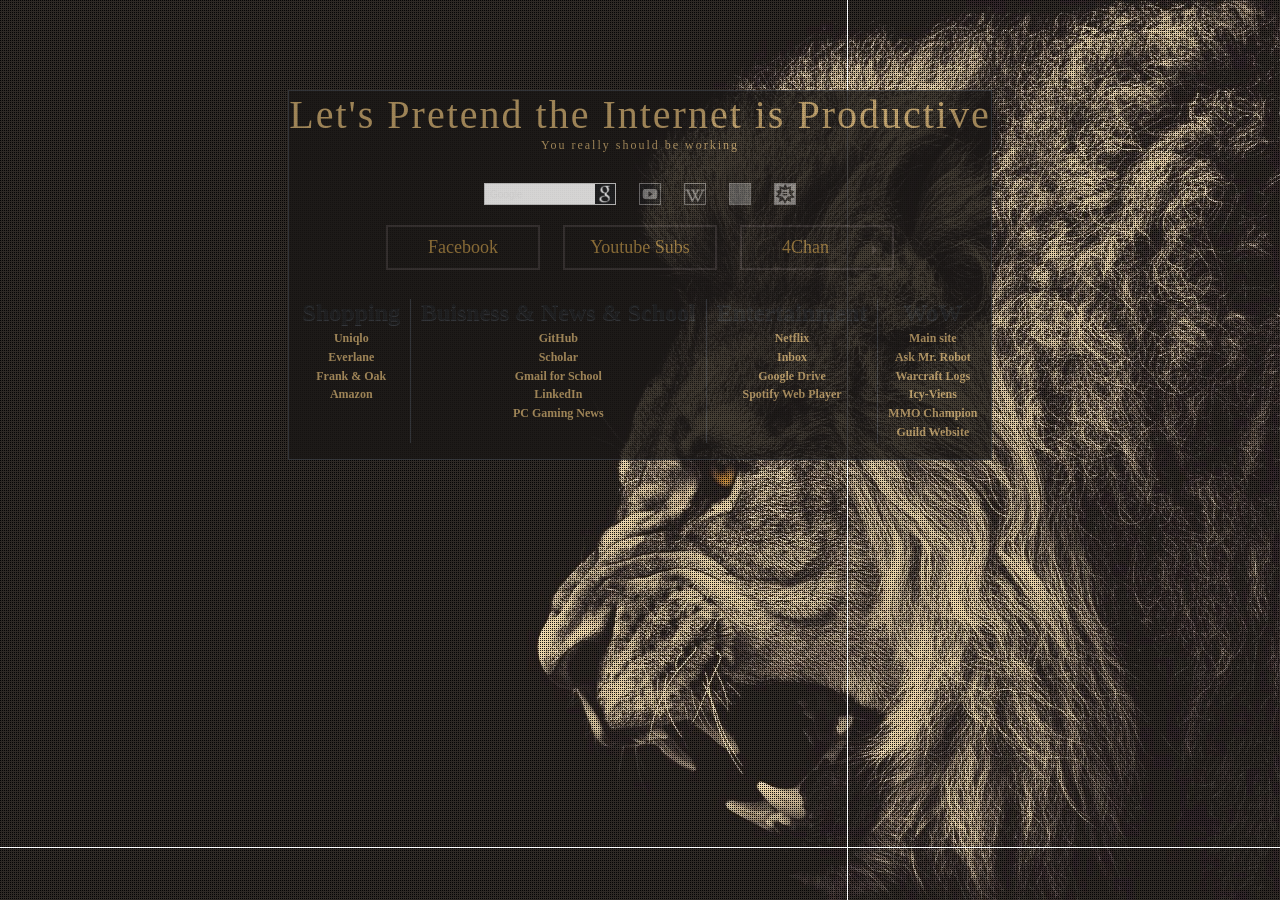
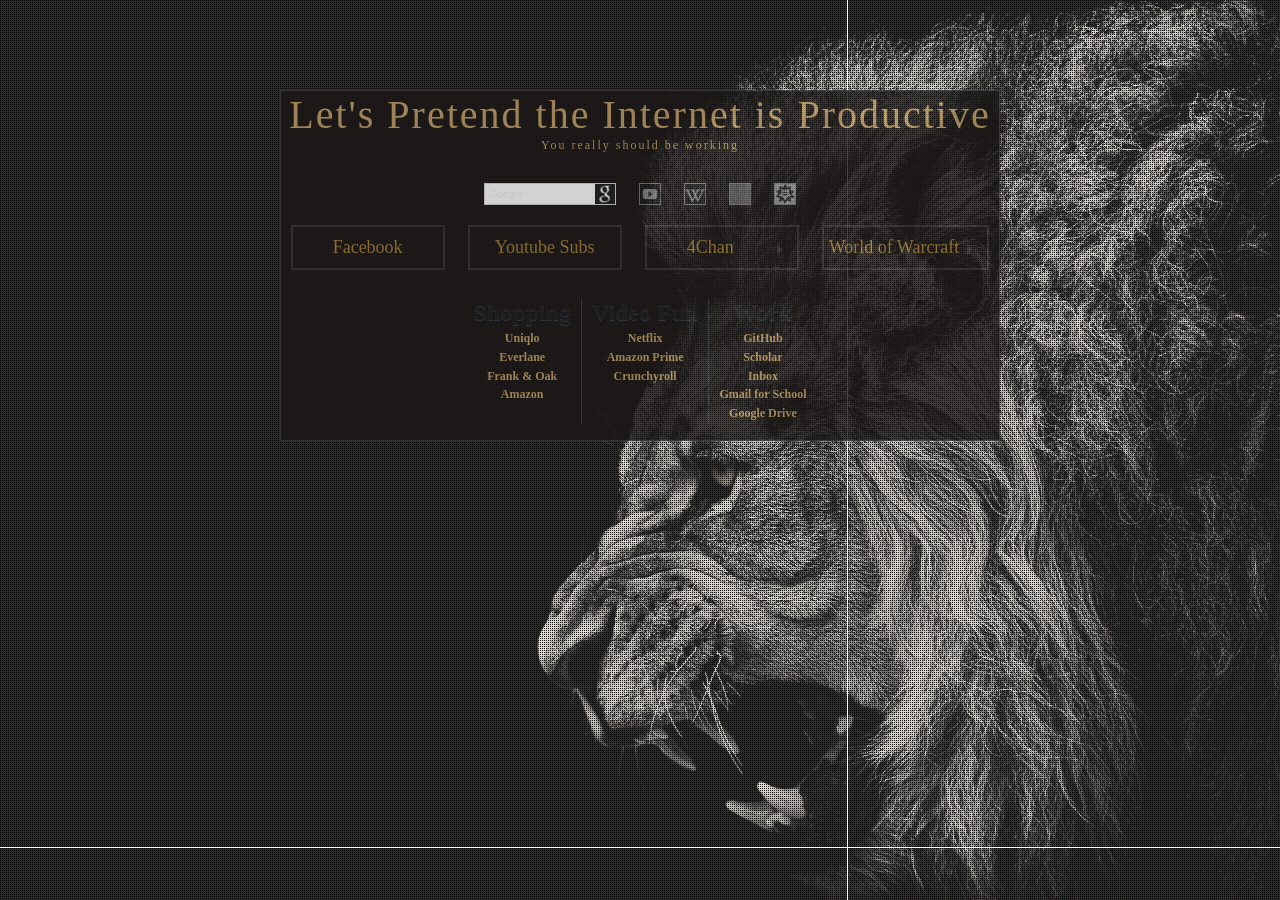
Before and after one commit to LordFluffyPants/LordFluffyPants.github.io, a Jekyll site: the page home.html, which Jekyll copies as it is, in a window 1280 px wide. Built offline with Jekyll 4.4.1, drawn with Linux system fonts in a browser that asks for light colours; Markdown is read by kramdown in place of the engine named in the settings; grey boxes are pictures that could not be loaded.

Commit message:
new tab page with new buttons and updated link list

```diff
--- a/home.html
+++ b/home.html
@@ -12,8 +8,6 @@
         <link rel="stylesheet" style="text/css" href="newTab/css/dark.css" title="Kuroneko" />
         <link rel="stylesheet" type="text/css" href="newTab/css/style1.css" />
         <script type="text/javascript" src="newTab/js/modernizr.custom.86080.js"></script>
-         <!-- <script type="text/javascript" src="newTab/js/jquery-2.1.1.min.js"></script>
-        <script type="text/javascript" src="newTab/js/scripts.js"></script> -->
     </head>
     <body>
     <ul class="cb-slideshow" style="margin-top: 0px;">
@@ -25,7 +19,7 @@
             <li><span>Image 06</span></li>
     </ul>
     <div class="container">
-        <main> <!-- Random mascot image will be set as background-image by javascript -->
+        <main>
             <header>
                 <h1>Let's Pretend the Internet is Productive</h1>
                 <p class="subtitle">You really should be working</p>
@@ -61,6 +55,17 @@
                             <li><a href="http://boards.4chan.org/g/">TECHNOLOGY</a></li>
                         </ul>
                     </li>
+                    <li class="button buttonGrey buttonArrow">
+                      <a href="#">World of Warcraft</a>
+                      <ul>
+                        <li><a href="http://us.battle.net/wow/en/"> Main site</a></li>
+                        <li><a href="http://www.askmrrobot.com/">Ask Mr. Robot</a></li>
+                        <li><a href="https://www.warcraftlogs.com/">Warcraft Logs</a></li>
+                        <li><a href="http://www.icy-veins.com/">Icy-Viens</a></li>
+                        <li><a href="http://www.mmo-champion.com/content/">MMO Champion</a></li>
+                        <li><a href="http://theoutcastsfenris.enjin.com/">Guild Website</a></li>
+                      </ul>
+                    </li>
                 </ul>
                 <ul class="columnList">
                     <li class="column columnGreen">
@@ -73,33 +78,21 @@
                         </ul>
                     </li>
                     <li class="column columnGreen">
-                        <a>Buisness & News & School</a>
+                        <a>Video Fun</a>
+                        <ul>
+                            <li><a href="https://www.netflix.com">Netflix</a></li>
+                            <li><a href="http://www.amazon.com/b/ref=PV_ShortUrl?_encoding=UTF8&node=2676882011">Amazon Prime</a></li>
+                            <li><a href="http://www.crunchyroll.com/">Crunchyroll</a></li>
+                        </ul>
+                    </li>
+                    <li class="column columnGreen">
+                        <a>Work</a>
                         <ul>
                             <li><a href="https://github.com/">GitHub</a></li>
                             <li><a href="https://scholar.cnu.edu/webapps/portal/execute/tabs/tabAction?tab_tab_group_id=_1_1">Scholar</a></li>
+                            <li><a href="https://inbox.google.com">Inbox</a></li>
                             <li><a href="https://mail.google.com/mail/u/1/#inbox">Gmail for School</a></li>
-                            <li><a href="https://www.linkedin.com/">LinkedIn</a></li>
-                            <li><a href="http://www.pcgamer.com/">PC Gaming News</a></li>
-                        </ul>
-                    </li>
-                    <li class="column columnGreen">
-                        <a>Entertainment</a>
-                        <ul>
-                            <li><a href="https://www.netflix.com">Netflix</a></li>
-                            <li><a href="https://inbox.google.com">Inbox</a></li>
                             <li><a href="https://drive.google.com/drive/u/0/#my-drive"> Google Drive</a></li>
-                            <li><a href="https://play.spotify.com/browse">Spotify Web Player</a></li>
-                        </ul>
-                    </li>
-                    <li class ="column columnGreen">
-                        <a>WoW</a>
-                        <ul>
-                        	<li><a href="http://us.battle.net/wow/en/"> Main site</a></li>
-                            <li><a href="http://www.askmrrobot.com/">Ask Mr. Robot</a></li>
-                            <li><a href="https://www.warcraftlogs.com/">Warcraft Logs</a></li>
-                            <li><a href="http://www.icy-veins.com/">Icy-Viens</a></li>
-                            <li><a href="http://www.mmo-champion.com/content/">MMO Champion</a></li>
-                            <li><a href="http://theoutcastsfenris.enjin.com/">Guild Website</a></li>
                         </ul>
                     </li>
                 </ul>
```
Also changed, not shown: other parts of home.html (+0 -4 lines).
